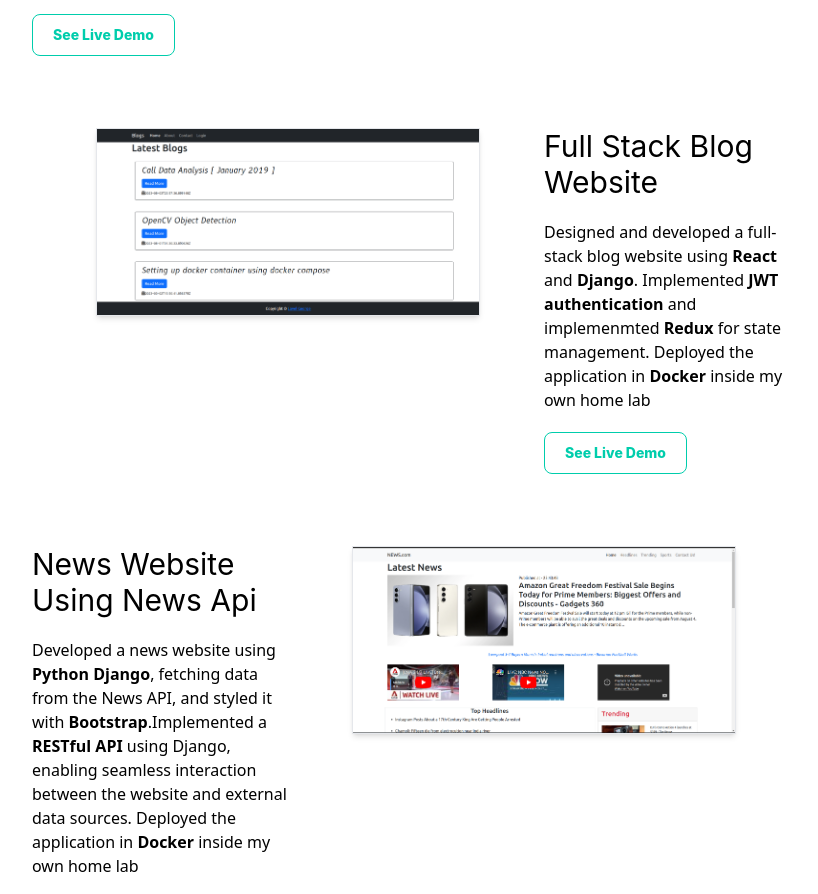
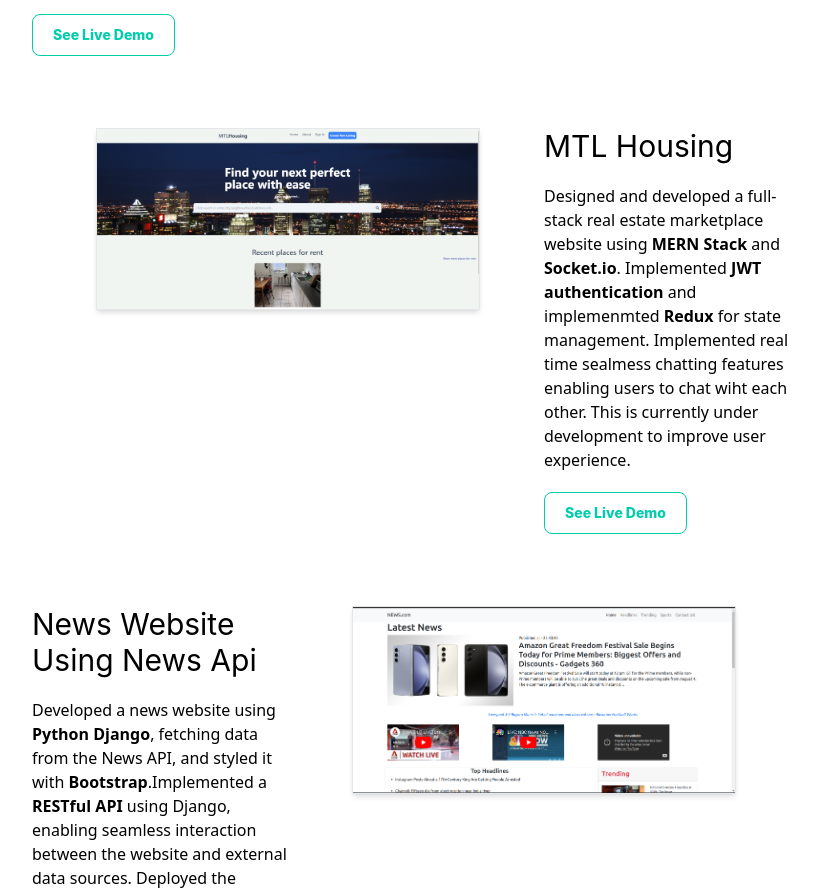
Before and after one commit to lovelgeorge99/Portfolio, a React (Create React App) app: page / in a window 1280 px wide. Shown: the part 1880-2774 px from the top of the page, without its empty margins (224-1042 px from the left). Built offline with nearby package versions, Linux system fonts and the light colour scheme.

Commit message:
added hosuing project

```diff
--- a/src/components/Projects.js
+++ b/src/components/Projects.js
@@ -1,7 +1,7 @@
 import React from 'react'
 import news from '../images/news.png'
 import prediction from '../images/prediction.png'
-import blogImage from '../images/blogImage.png'
+import housing from '../images/hosuing.png'
 import otthub from '../images/otthub.png'
 import expense from '../images/expense.png'
 import opencv from '../images/opencv.gif'
@@ -35,13 +35,13 @@ function Projects() {
 
         <div className="flex flex-wrap-reverse justify-center m-10 xl:m-0">
       <div className="xl:basis-2/4  xl:p-16 hover:scale-110 hover:skew-x-1 transition-all ease-in duration-300 ">
-      <img className='shadow-md w-full border mb-16 md:mb-0' src={blogImage} />
+      <img className='shadow-md w-full border mb-16 md:mb-0' src={housing} />
       </div>
      <div className="xl:basis-1/4 p-0 md:pt-16 ">
-      <h1 className='text-3xl mb-5'>Full Stack Blog Website</h1>
+      <h1 className='text-3xl mb-5'>MTL Housing</h1>
       <p className='font-sans   mb-5'>
-      Designed and developed a full-stack blog website using <b>React</b> and <b>Django</b>. Implemented <b> JWT  authentication </b> and implemenmted <b>Redux</b> for
-       state management. Deployed the application in <b>Docker</b> inside my own home lab
+      Designed and developed a full-stack real estate marketplace website using <b>MERN Stack</b> and <b>Socket.io</b>. Implemented <b> JWT  authentication </b> and implemenmted <b>Redux</b> for
+       state management. Implemented real time sealmess chatting features enabling users to chat wiht each other. This is currently under development to improve user experience.
       </p>
       <a href='https://blog.lovelgeorge.com/' target='_blank'>
       <button type="button" className="font-extrabold text-[#00cdac] hover:text-white hover:bg-[#00cdac] bg-white] border border-[#00cdac] rounded-lg text-sm px-5 py-2.5 mr-2 mb-2 ">
```
Also changed, not shown: src/images/hosuing.png (added).
